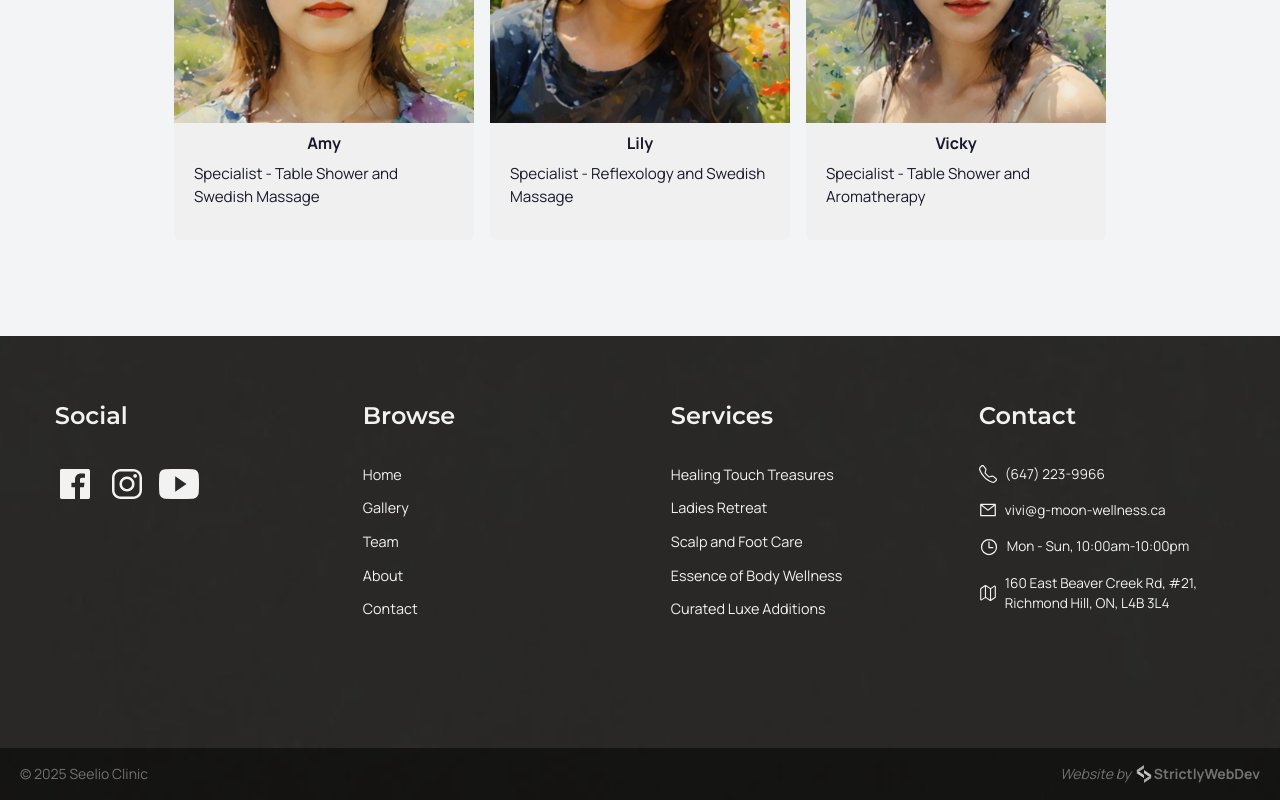
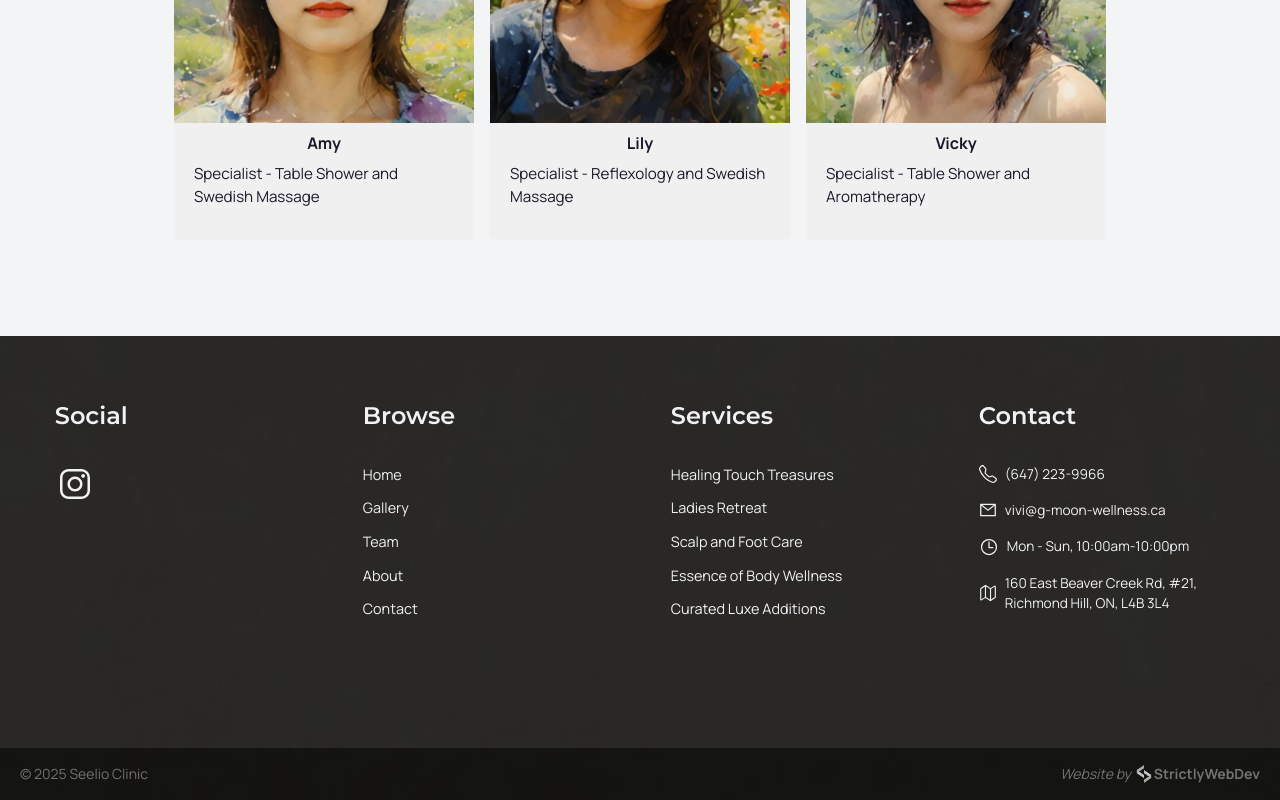
Before and after one commit to tbabyuk/g-moon-next-2024, a Next.js app: page / in a window 1280 px wide. Shown: the part 4347-5147 px from the top of the page. Built offline with nearby package versions, Linux system fonts and the light colour scheme.

Commit message:
add link to new instagram page in footer

```diff
--- a/app/components/Footer.jsx
+++ b/app/components/Footer.jsx
@@ -1,7 +1,7 @@
 import Link from "next/link";
-import { IoLogoFacebook } from "react-icons/io";
+// import { IoLogoFacebook } from "react-icons/io";
 import { IoLogoInstagram } from "react-icons/io";
-import { IoLogoYoutube } from "react-icons/io";
+// import { IoLogoYoutube } from "react-icons/io";
 import { IoMapOutline } from "react-icons/io5";
 import { BsTelephone } from "react-icons/bs";
 import { AiOutlineMail } from "react-icons/ai";
@@ -20,9 +20,9 @@ export const Footer = () => {
                     <div className="w-[80%]">
                         <h3 className="text-2xl font-semibold mb-8">Social</h3>
                         <ul className="flex space-x-3">
-                            <li><Link href="#" className="g-moon-link"><IoLogoFacebook size="2.5rem" /></Link></li>
-                            <li><Link href="#" className="g-moon-link"><IoLogoInstagram size="2.5rem" /></Link></li>
-                            <li><Link href="#" className="g-moon-link"><IoLogoYoutube size="2.5rem" /></Link></li>
+                            {/* <li><Link href="#" className="g-moon-link"><IoLogoFacebook size="2.5rem" /></Link></li> */}
+                            <li><a href="https://www.instagram.com/g.moon.wellness" target="_blank" className="g-moon-link"><IoLogoInstagram size="2.5rem" /></a></li>
+                            {/* <li><Link href="#" className="g-moon-link"><IoLogoYoutube size="2.5rem" /></Link></li> */}
                         </ul>
                     </div>
                 </div>
```
